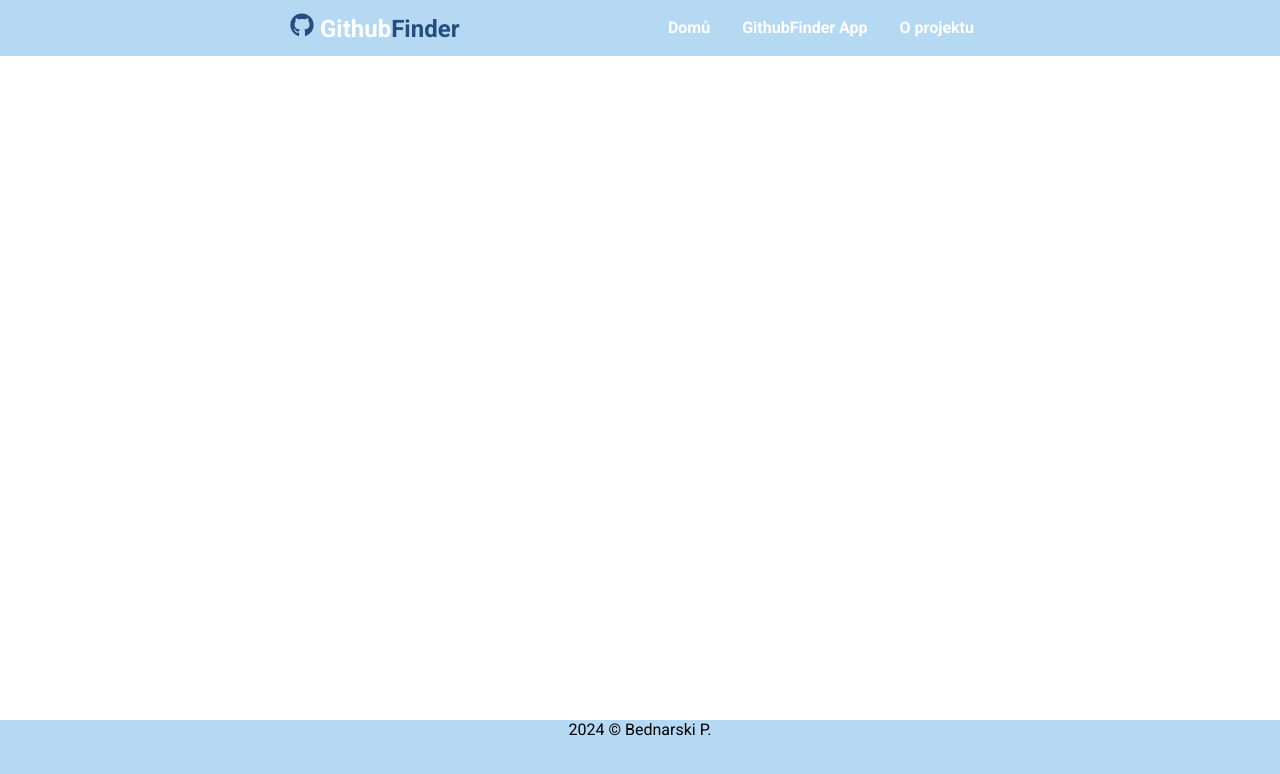
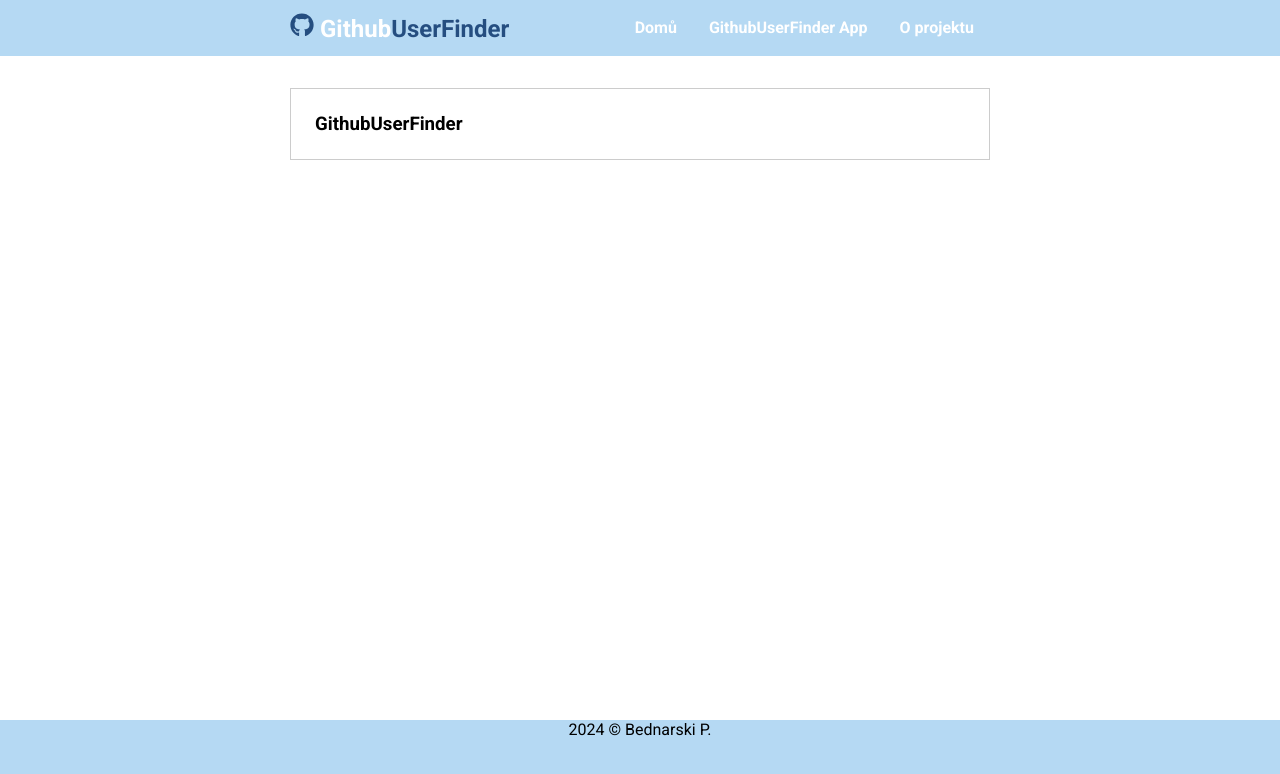
Before and after one commit to pettik/engeto-react-web, a React (Create React App) app: page /github-profiles in a window 1280 px wide. Shown: the top 774 px of the page. Built offline with nearby package versions, Linux system fonts and the light colour scheme.

Commit message:
layout customization

```diff
--- a/package.json
+++ b/package.json
@@ -3,7 +3,6 @@
   "version": "0.1.0",
   "private": true,
   "dependencies": {
-    "@gov-design-system-ce/react": "^2.0.2",
     "@testing-library/jest-dom": "^5.17.0",
     "@testing-library/react": "^13.4.0",
     "@testing-library/user-event": "^13.5.0",
--- a/src/App.js
+++ b/src/App.js
@@ -17,7 +17,7 @@ function App() {
             <Route path="/" element={<SharedLayout />}>
               <Route index element={<Home />} />
               <Route path="about" element={<About />} />
-              <Route path="github-finder" element={<GitHubFinder />} />
+              <Route path="github-profiles" element={<GitHubFinder />} />
             </Route>
           </Routes>
         </div>
--- a/src/components/Navbar.js
+++ b/src/components/Navbar.js
@@ -7,12 +7,12 @@ const Navbar = () => {
     <header className="header">
       <div className="nav__container">
         <Link to="/" className="logo">
-          <FaGithub className="logo-icon" /> Github<span>Finder</span>
+          <FaGithub className="logo-icon" /> Github<span>UserFinder</span>
         </Link>
         <nav className="nav">
           <Link to="/">Domů</Link>
           <br />
-          <Link to="/github-profiles">GithubFinder App</Link>
+          <Link to="/github-profiles">GithubUserFinder App</Link>
           <br />
           <Link to="/about">O projektu</Link>
           <br />
--- a/src/pages/About.js
+++ b/src/pages/About.js
@@ -1,8 +1,8 @@
 const About = () => {
   return (
-    <div>
+    <section className="container">
       <p>Tento projekt vznikl jako bla bla...</p>
-    </div>
+    </section>
   );
 };
 
--- a/src/pages/GitHubFinder.js
+++ b/src/pages/GitHubFinder.js
@@ -1,5 +1,9 @@
-const GithubFinder = () => {
-  return <h2>GithubFinder App</h2>;
+const GitHubFinder = () => {
+  return (
+    <section className="container">
+      <h1>GithubUserFinder</h1>
+    </section>
+  );
 };
 
-export default GithubFinder;
+export default GitHubFinder;
--- a/src/pages/Home.css
+++ b/src/pages/Home.css
@@ -4,6 +4,8 @@
 
 @media screen and (min-width: 768px) {
   .container {
+    border: 1px solid #ccc;
+    width: 100%;
     max-width: 700px;
     margin: 2rem auto;
   }
```
Also changed, not shown: 1 other file (tests, documents, lock files or other folders).
